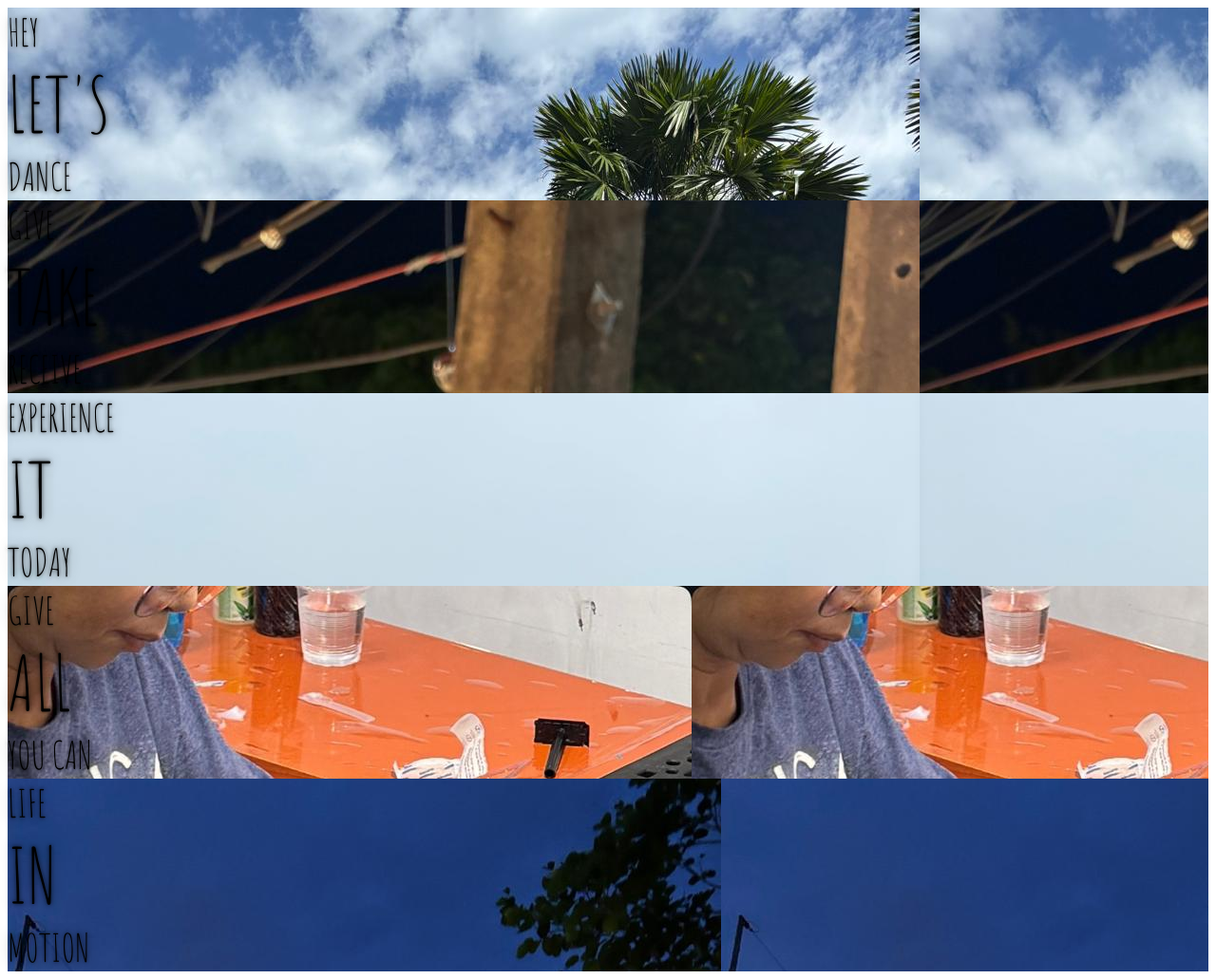
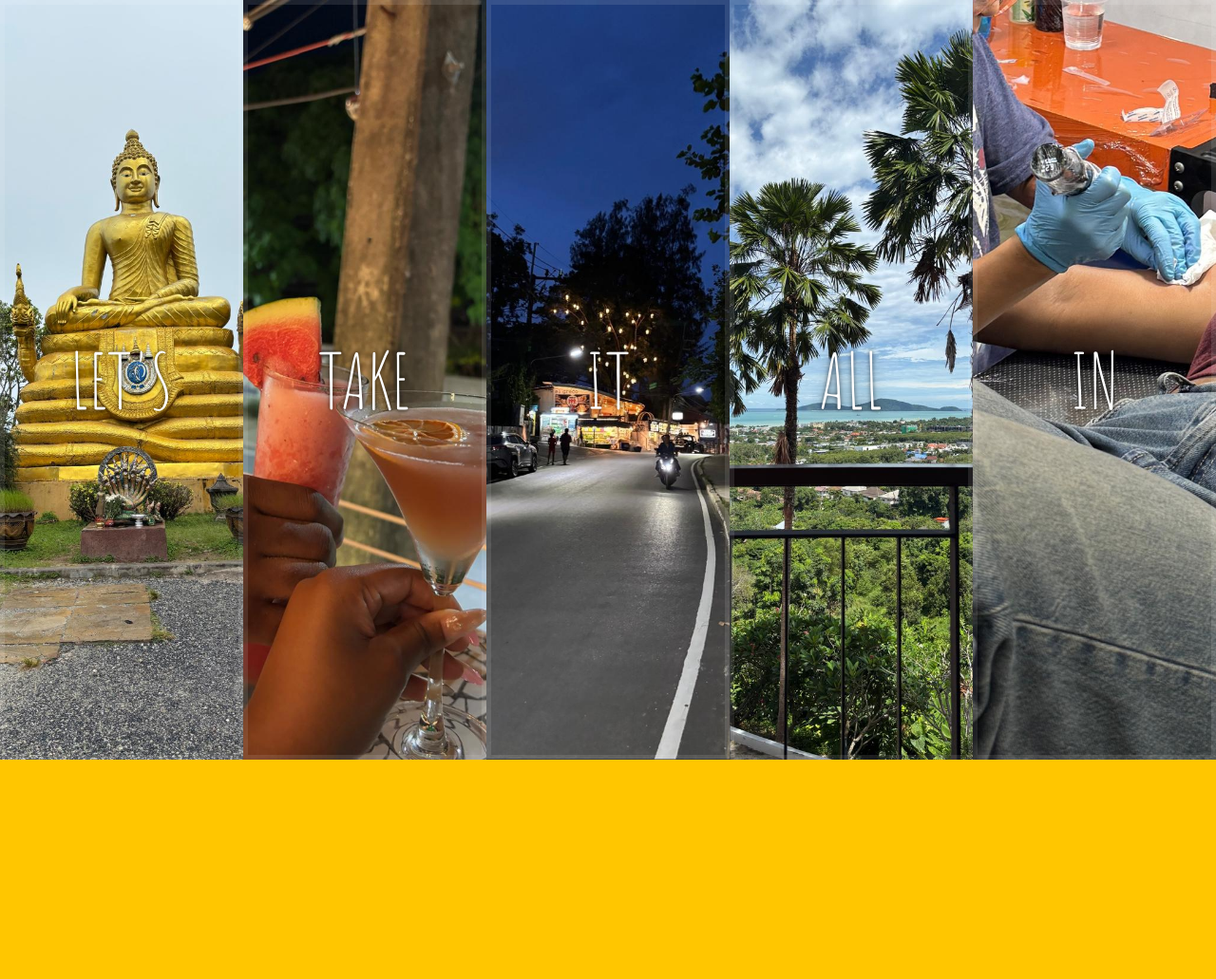
Before and after one commit to SkyyCy/Flex-Panel-Gallery, a plain HTML site: page index.html in a window 1280 px wide. Shown: the whole page at 95% size. After the commit the page ends 800 px from the top, so only its background shows below. Drawn offline with Linux system fonts and the light colour scheme.

Commit message:
Update index.html

```diff
--- a/index.html
+++ b/index.html
@@ -2,17 +2,42 @@
 <html lang="en">
 <head>
   <meta charset="UTF-8">
-  <meta name="viewport" content="width=device-width, initial-scale=1.0">
   <title>Flex Panels 💪</title>
   <link href='https://fonts.googleapis.com/css?family=Amatic+SC' rel='stylesheet' type='text/css'>
-  <link rel="icon" href="https://fav.farm/🔥" />
+  <link rel="icon" href="https://fav.farm/✅" />
+</head>
+<body>
   <style>
     html {
       box-sizing: border-box;
-      back
-      justify-content: center;
+      background: #ffc600;
+      font-family: 'helvetica neue';
+      font-size: 20px;
+      font-weight: 200;
+    }
+
+    body {
+      margin: 0;
+    }
+
+    *, *:before, *:after {
+      box-sizing: inherit;
+    }
+
+    .panels {
+      min-height: 100vh;
+      overflow: hidden;
       display: flex;
-      flex-direction: column;
+    }
+
+    .panel {
+      background: #6B0F9C;
+      box-shadow: inset 0 0 0 5px rgba(255,255,255,0.1);
+      color: white;
+      text-align: center;
+      align-items: center;
+      /* Safari transitionend event.propertyName === flex */
+      /* Chrome + FF transitionend event.propertyName === flex-grow */
       transition:
         font-size 0.7s cubic-bezier(0.61,-0.19, 0.7,-0.11),
         flex 0.7s cubic-bezier(0.61,-0.19, 0.7,-0.11),
@@ -20,20 +45,33 @@
       font-size: 20px;
       background-size: cover;
       background-position: center;
+      flex: 1;
+      justify-content: center;
+      display: flex;
+      flex-direction: column;
     }
 
-    .panel1 { background-image: url('./Rawai-view.jpeg'); }
-    .panel2 { background-image: url('./Cocktails.jpeg'); }
-    .panel3 { background-image: url('./Big-Buddha.jpeg'); }
-    .panel4 { background-image: url('./tattoo.jpeg'); }
-    .panel5 { background-image: url('./street-light.jpeg'); }
+    .panel1 { background-image:url("./Big-Buddha.jpeg"); }
+    .panel2 { background-image:url("./Cocktails.jpeg"); }
+    .panel3 { background-image:url("./street-light.jpeg"); }
+    .panel4 { background-image:url("./Rawai-view.jpeg"); }
+    .panel5 { background-image:url("./tattoo.jpeg"); }
 
-    /* Flex Children */
+    /* Flex Items */
     .panel > * {
       margin: 0;
       width: 100%;
       transition: transform 0.5s;
+      flex: 1 0 auto;
+      display: flex;
+      justify-content: center;
+      align-items: center;
     }
+
+    .panel > *:first-child { transform: translateY(-100%); }
+    .panel.open-active > *:first-child { transform: translateY(0); }
+    .panel > *:last-child { transform: translateY(100%); }
+    .panel.open-active > *:last-child { transform: translateY(0); }
 
     .panel p {
       text-transform: uppercase;
@@ -47,15 +85,17 @@
     }
 
     .panel.open {
+      flex: 5;
       font-size: 40px;
     }
 
-    .panel.open-active > * {
-      transform: translateY(0);
+    @media only screen and (max-width: 600px) {
+      .panel p {
+        font-size: 1em;
+      }
     }
   </style>
-</head>
-<body>
+
 
   <div class="panels">
     <div class="panel panel1">
@@ -89,10 +129,12 @@
     const panels = document.querySelectorAll('.panel');
 
     function toggleOpen() {
+      console.log('Hello');
       this.classList.toggle('open');
     }
 
     function toggleActive(e) {
+      console.log(e.propertyName);
       if (e.propertyName.includes('flex')) {
         this.classList.toggle('open-active');
       }
```
